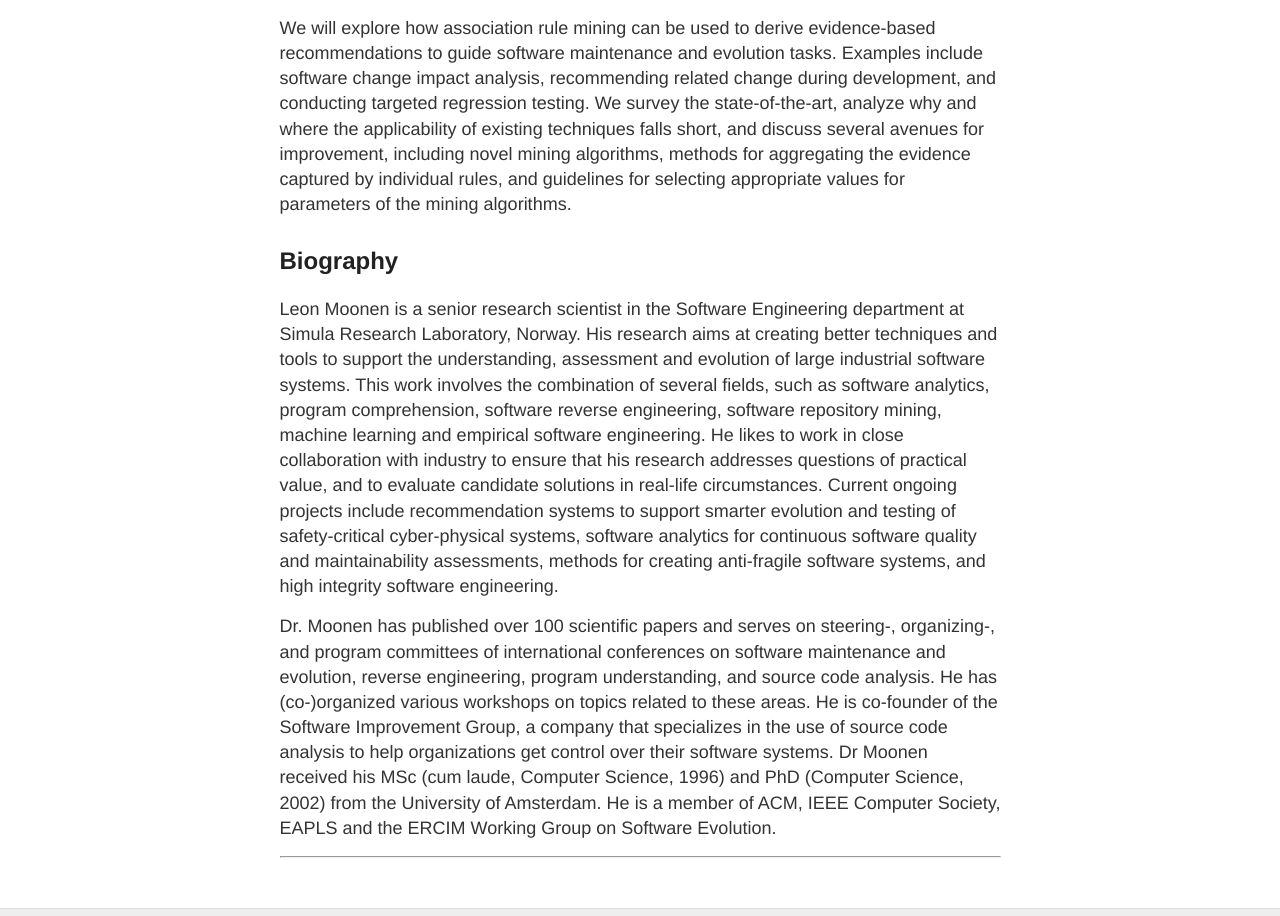
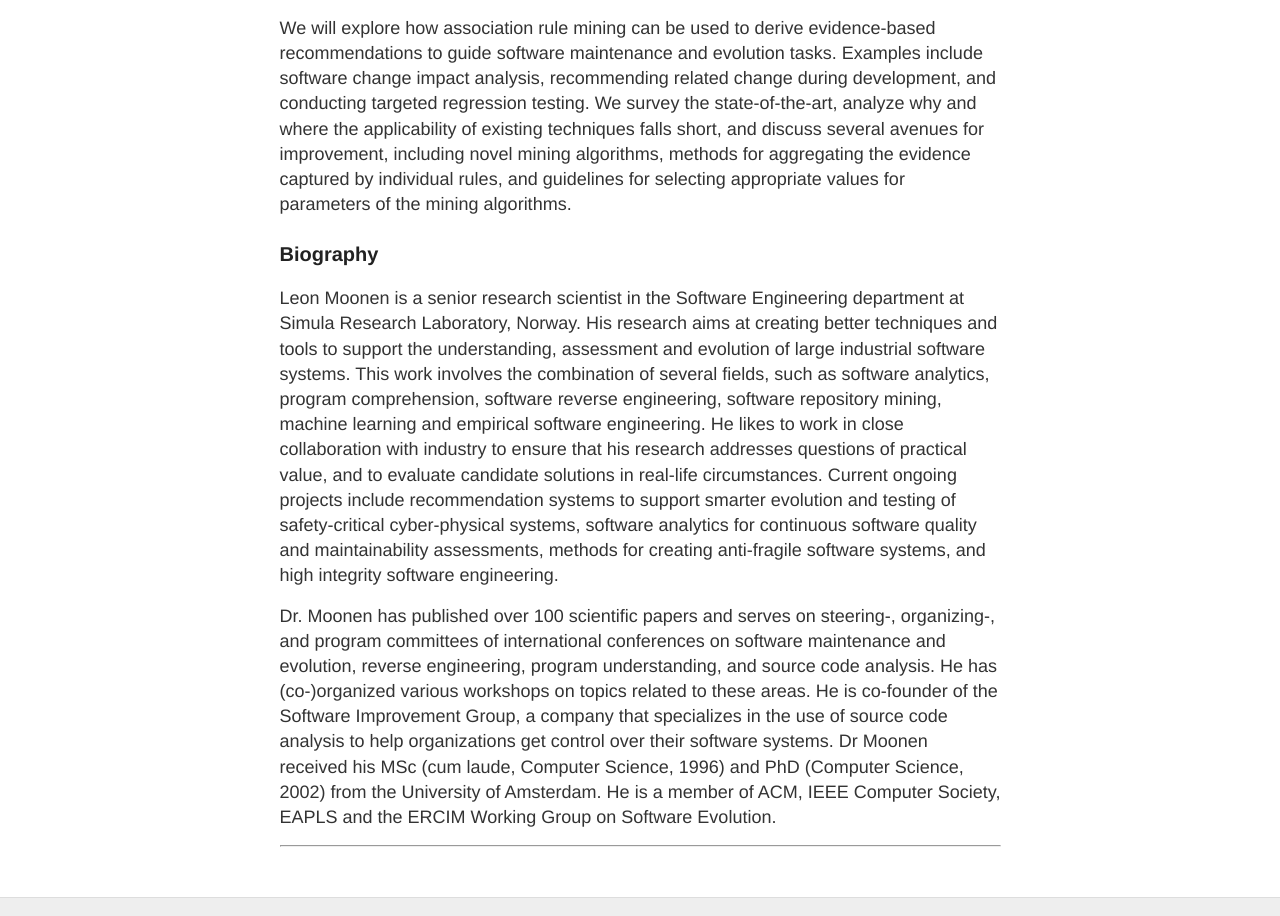
Before and after one commit to iwesep2017/iwesep2017.github.io, a Jekyll site: the page built from keynote.md, in a window 1280 px wide. Shown: the part 1291-2207 px from the top of the page. Built offline with Jekyll 4.4.1, drawn with Linux system fonts in a browser that asks for light colours.

Commit message:
Change font size

```diff
--- a/keynote.md
+++ b/keynote.md
@@ -34,7 +34,7 @@ and discuss several avenues for improvement, including novel mining algorithms,
 methods for aggregating the evidence captured by individual rules,
 and guidelines for selecting appropriate values for parameters of the mining algorithms.
 
-## Biography
+### Biography
 
 Leon Moonen is a senior research scientist in the Software Engineering department at Simula Research Laboratory, Norway. His research aims at creating better techniques and tools to support the understanding, assessment and evolution of large industrial software systems. This work involves the combination of several fields, such as software analytics, program comprehension, software reverse engineering, software repository mining, machine learning and empirical software engineering. He likes to work in close collaboration with industry to ensure that his research addresses questions of practical value, and to evaluate candidate solutions in real-life circumstances. Current ongoing projects include recommendation systems to support smarter evolution and testing of safety-critical cyber-physical systems, software analytics for continuous software quality and maintainability assessments, methods for creating anti-fragile software systems, and high integrity software engineering.
 
```
